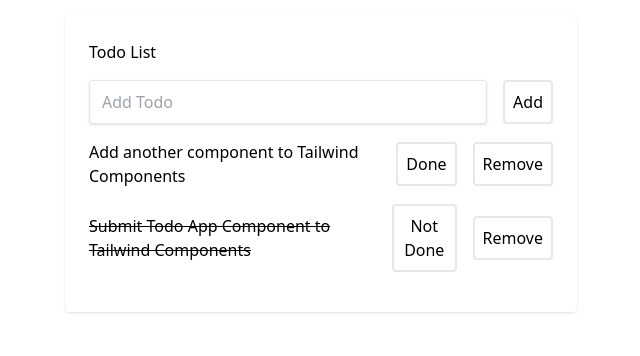
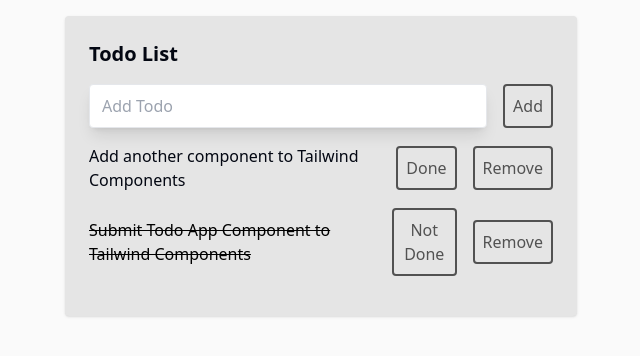
Before and after one commit to fthdgn-gh/Fatihdgn.Todo, an Angular app in the folder Fatihdgn.Todo.Web/: page / in a window 1280 px wide. Shown: the top 356 px of the page, without its empty margins (319-959 px from the left). Built offline with nearby package versions, Linux system fonts and the light colour scheme.

Commit message:
Some improvements have been made.

```diff
--- a/Fatihdgn.Todo.Web/src/app/app.component.html
+++ b/Fatihdgn.Todo.Web/src/app/app.component.html
@@ -1,22 +1,22 @@
 <div class="h-100 w-full flex items-center justify-center font-sans">
-  <div class="bg-white dark:bg-black rounded shadow p-6 m-4 w-full lg:w-3/4 lg:max-w-lg">
+	<div class="bg-neutral-200 rounded shadow p-6 m-4 w-full lg:w-3/4 lg:max-w-lg">
         <div class="mb-4">
-      <h1 class="text-grey-darkest dark:text-grey">Todo List</h1>
+            <h1 class="text-gray-950 font-bold text-xl">Todo List</h1>
             <div class="flex mt-4">
-        <input class="shadow appearance-none border rounded w-full py-2 px-3 mr-4 text-grey-darker" placeholder="Add Todo">
-        <button class="flex-no-shrink p-2 border-2 rounded text-teal border-teal hover:text-white hover:bg-teal">Add</button>
+                <input class="shadow-lg appearance-none border rounded w-full py-2 px-3 mr-4 hover:border-neutral-500 focus-visible:border-neutral-500" placeholder="Add Todo">
+                <button class="flex-no-shrink p-2 border-2 rounded border-neutral-600 text-neutral-600 focus:text-neutral-700 focus:border-neutral-700 hover:text-neutral-800 hover:border-neutral-800">Add</button>
             </div>
         </div>
         <div>
             <div class="flex mb-4 items-center">
-        <p class="w-full text-grey-darkest">Add another component to Tailwind Components</p>
-        <button class="flex-no-shrink p-2 ml-4 mr-2 border-2 rounded hover:text-white text-green border-green hover:bg-green">Done</button>
-        <button class="flex-no-shrink p-2 ml-2 border-2 rounded text-red border-red hover:text-white hover:bg-red">Remove</button>
+                <p class="w-full text-gray-950">Add another component to Tailwind Components</p>
+                <button class="flex-no-shrink p-2 ml-4 mr-2 border-2 rounded border-neutral-600 text-neutral-600 focus:text-neutral-700 focus:border-neutral-700 hover:text-neutral-800 hover:border-neutral-800">Done</button>
+                <button class="flex-no-shrink p-2 ml-2 border-2 rounded border-neutral-600 text-neutral-600 focus:text-neutral-700 focus:border-neutral-700 hover:text-neutral-800 hover:border-neutral-800">Remove</button>
             </div>
           	<div class="flex mb-4 items-center">
                 <p class="w-full line-through text-green">Submit Todo App Component to Tailwind Components</p>
-        <button class="flex-no-shrink p-2 ml-4 mr-2 border-2 rounded hover:text-white text-grey border-grey hover:bg-grey">Not Done</button>
-        <button class="flex-no-shrink p-2 ml-2 border-2 rounded text-red border-red hover:text-white hover:bg-red">Remove</button>
+                <button class="flex-no-shrink p-2 ml-4 mr-2 border-2 rounded border-neutral-600 text-neutral-600 focus:text-neutral-700 focus:border-neutral-700 hover:text-neutral-800 hover:border-neutral-800">Not Done</button>
+                <button class="flex-no-shrink p-2 ml-2 border-2 rounded border-neutral-600 text-neutral-600 focus:text-neutral-700 focus:border-neutral-700 hover:text-neutral-800 hover:border-neutral-800">Remove</button>
             </div>
         </div>
     </div>
--- a/Fatihdgn.Todo.Web/src/index.html
+++ b/Fatihdgn.Todo.Web/src/index.html
@@ -7,7 +7,7 @@
   <meta name="viewport" content="width=device-width, initial-scale=1">
   <link rel="icon" type="image/x-icon" href="favicon.ico">
 </head>
-<body>
+<body class="bg-neutral-50 dark:bg-neutral-900">
   <app-root></app-root>
 </body>
 </html>
--- a/Fatihdgn.Todo.Web/tailwind.config.js
+++ b/Fatihdgn.Todo.Web/tailwind.config.js
@@ -1,5 +1,6 @@
 /** @type {import('tailwindcss').Config} */
 module.exports = {
+  darkMode: 'class',
   content: [
     "./src/**/*.{html,ts}",
   ],
```
Lines whose indentation alone changed are shown as unchanged.
